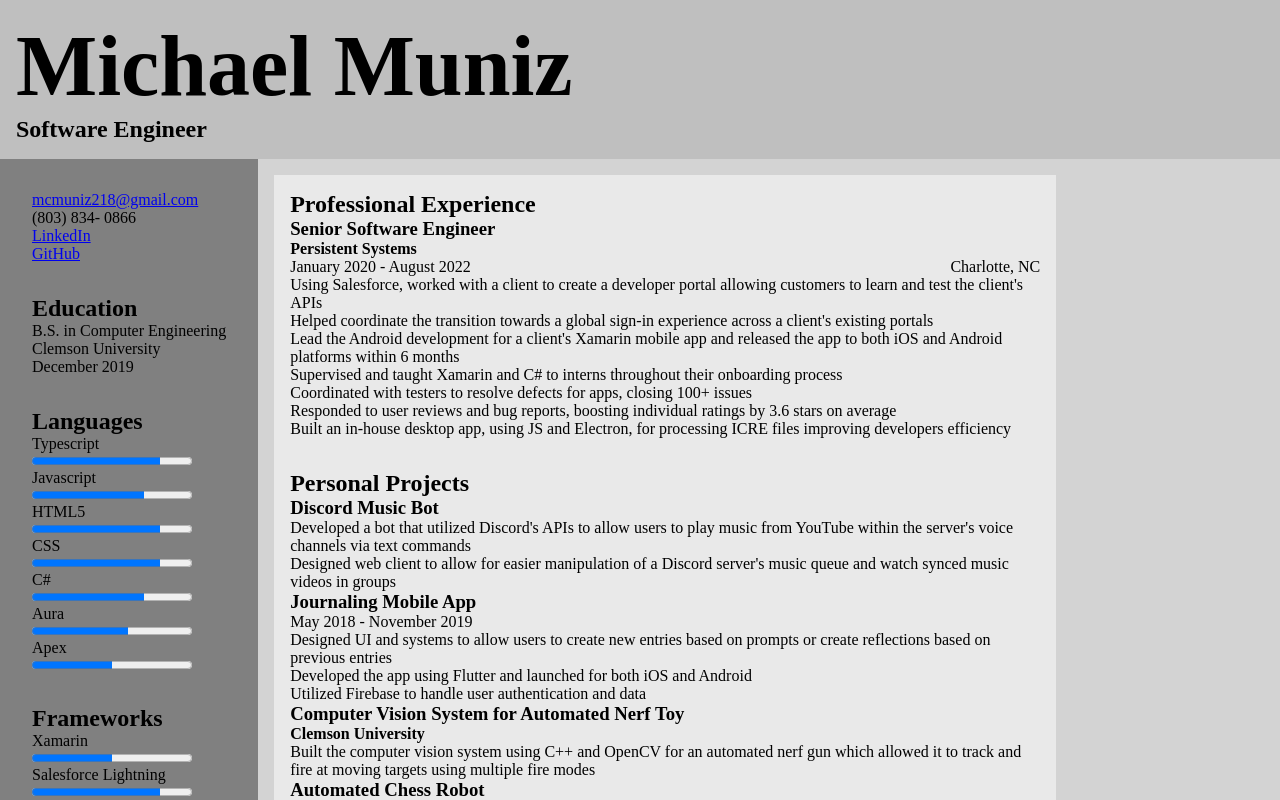
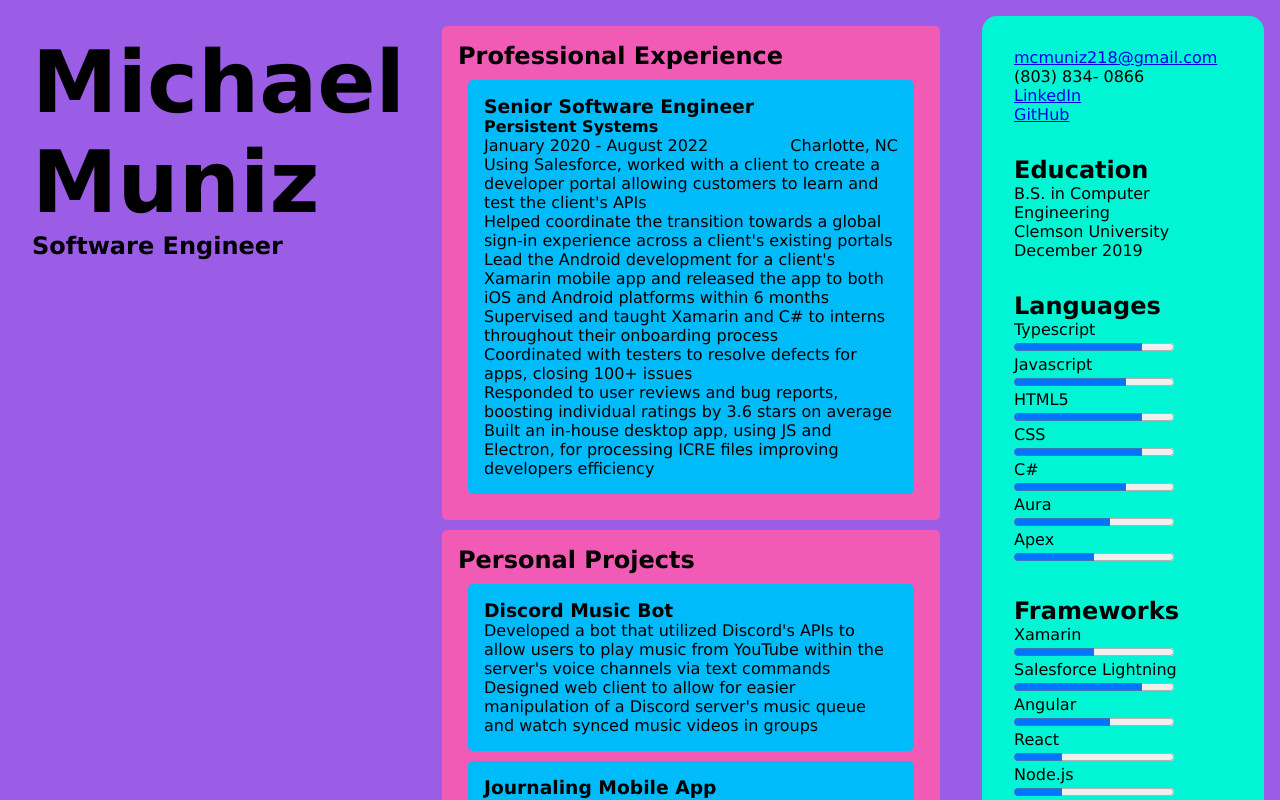
Before and after one commit to mcm218/resume-website, an Angular app: page / in a window 1280 px wide. Shown: the top 800 px of the page. Built offline with nearby package versions, Linux system fonts and the light colour scheme.

Commit message:
WIP design and layout tweaks

```diff
--- a/src/app/app.component.html
+++ b/src/app/app.component.html
@@ -1,16 +1,9 @@
 <div id="primary-column">
-    <app-header [title]="contact.name" [subtitle]="contact.title"></app-header>
     <main>
-        <aside>
-            <app-contact [contact]="contact"></app-contact>
-            <app-education-card [education]="education"></app-education-card>
-            <ul>
-                <li *ngFor="let skills of skillsLists">
-                    <app-skills-list [title]="skills.title" [skills]="skills.skills"></app-skills-list>
-                </li>
-            </ul>
-        </aside>
-        <section>
+        <section class="main-header">
+            <app-header [title]="contact.name" [subtitle]="contact.title"></app-header>
+        </section>
+        <section class="main-experience">
             <ul>
                 <li *ngFor="let item of this.experienceList">
                     <app-experience-list
@@ -21,6 +14,15 @@
                 </li>
             </ul>
         </section>
+        <aside class="main-sidebar">
+            <app-contact [contact]="contact"></app-contact>
+            <app-education-card [education]="education"></app-education-card>
+            <ul>
+                <li *ngFor="let skills of skillsLists">
+                    <app-skills-list [title]="skills.title" [skills]="skills.skills"></app-skills-list>
+                </li>
+            </ul>
+        </aside>
     </main>
 </div>
 <router-outlet></router-outlet>
--- a/src/app/app.component.scss
+++ b/src/app/app.component.scss
@@ -1,22 +1,62 @@
 #primary-column {
-    height: 100vh;
+    height: 100%;
     display: flex;
     flex-direction: column;
+
+    --purple: #9B5DE5;
+    --pink: #F15BB5;
+    --yellow: #FEE440;
+    --blue: #00BBF9;
+    --green: #00F5D4;
+
+    --card-radius: 5px;
+
+    font-family: Verdana, Geneva, Tahoma, sans-serif;
 }
 
 main {
+    height: 100%;
     flex-grow: 2;
     display: flex;
     flex-direction: row;
-    background-color: lightgray;
-    aside {
-        background-color: grey;
+    background-color: var(--purple);
+    overflow: hidden;
+    .main-header {
+        max-width: 30%;
+    }
+    .main-sidebar {
+        background-color: var(--green);
         flex-shrink: 2;
-        min-width: 200px;
-        max-width: 400px;
+        min-width: 250px;
+        border-radius: 15px;
+        margin: 16px;
+        height: calc(100vh - 32px);
     }
-    section {
+    .main-header, .main-experience {
         flex-grow: 2;
         width: 70%;
+        padding: 16px;
+        height: calc(100vh - 32px);
     }
 }
+
+// Scrollbar
+/* width */
+::-webkit-scrollbar {
+    width: 10px;
+}
+
+/* Track */
+::-webkit-scrollbar-track {
+    background: #f1f1f1;
+}
+
+/* Handle */
+::-webkit-scrollbar-thumb {
+    background: #888;
+}
+
+/* Handle on hover */
+::-webkit-scrollbar-thumb:hover {
+    background: #555;
+}
--- a/src/app/experience-card/experience-card.component.html
+++ b/src/app/experience-card/experience-card.component.html
@@ -1,3 +1,4 @@
+<section class="experience-card">
     <h3>{{ this.item.role }}</h3>
     <h4>{{ this.item.company }}</h4>
     <div>
@@ -7,3 +8,4 @@
     <ul>
         <li *ngFor="let description of this.item.notes">{{ description }}</li>
     </ul>
+</section>
--- a/src/app/experience-card/experience-card.component.scss
+++ b/src/app/experience-card/experience-card.component.scss
@@ -0,0 +1,5 @@
+.experience-card {
+	background-color: var(--blue);
+	border-radius: var(--card-radius);
+	margin: 10px;
+}
--- a/src/app/experience-list/experience-list.component.scss
+++ b/src/app/experience-list/experience-list.component.scss
@@ -3,5 +3,7 @@
 	flex-direction: column;
 	min-width: 400px;
 	max-width: 750px;
-	background-color: rgba(255,255,255,0.5);
+	background-color: var(--pink);
+	margin: 10px;
+	border-radius: var(--card-radius);
 }
--- a/src/app/header/header.component.scss
+++ b/src/app/header/header.component.scss
@@ -1,6 +1,5 @@
 header {
     max-width: 100%;
-    background-color: rgba(0,0,0, 0.25);
 
     h1 {
         font-size: 86px;
```
Lines whose indentation alone changed are shown as unchanged.
